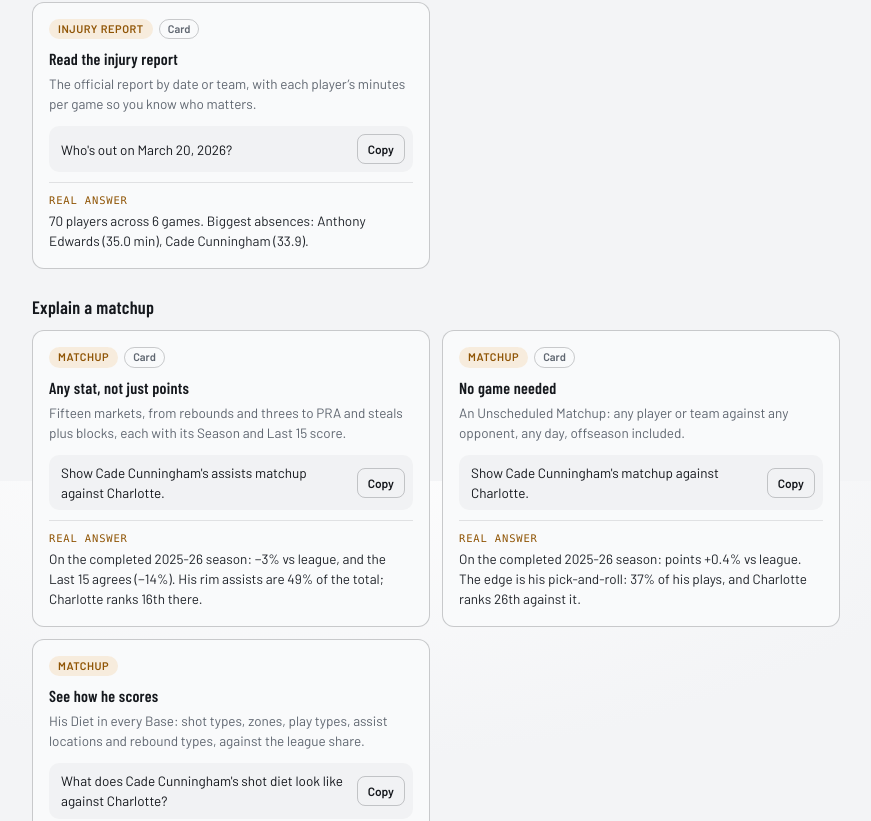
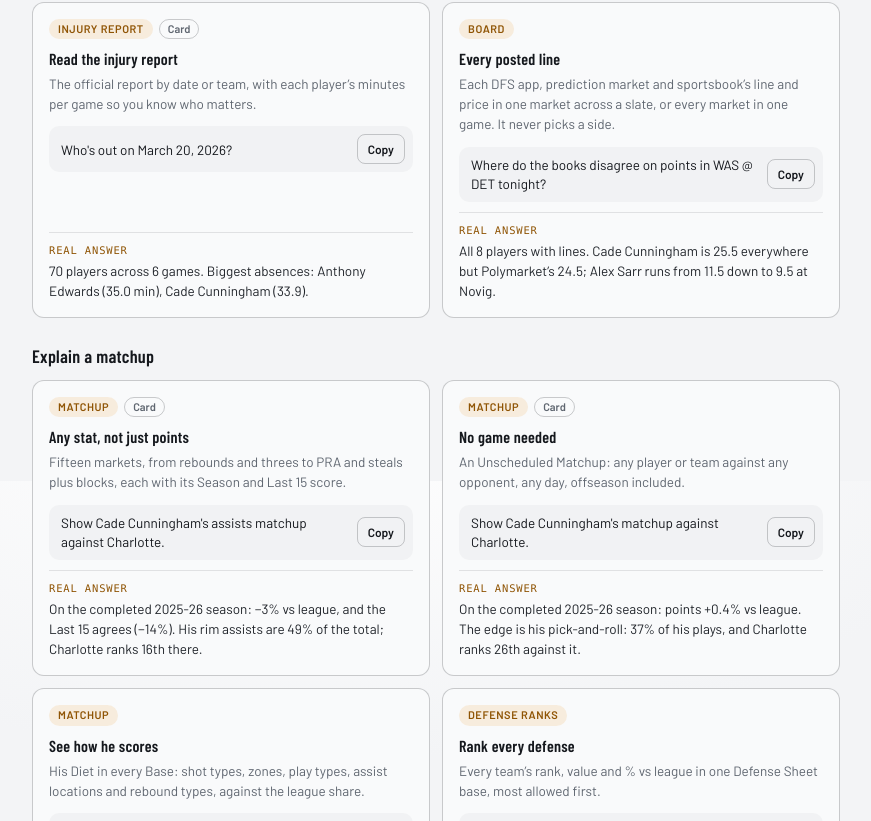
Before and after one commit to crf04/statsplus-frontend, a React (Vite) app: page /connect in a window 1280 px wide. Shown: the part 4319-5140 px from the top of the page, without its empty margins (328-1199 px from the left). Built offline with nearby package versions, Linux system fonts and the light colour scheme; a web font is replaced by a local one.

Commit message:
Connect lists every connector tool (#500)
* Connect lists Season stats, Board and Publish report

* Connect lists Defense ranks

```diff
--- a/src/connect/capabilityData.js
+++ b/src/connect/capabilityData.js
@@ -1,7 +1,9 @@
 // Everything the connector can do, one real prompt and one real answer each.
 // Answers are production connector results captured 2026-10-19 and re-checked
-// 2026-10-20 on the completed 2025-26 season. `card` marks answers drawn as a
-// card where the chat app supports it; `writes` marks the two create-only tools.
+// 2026-10-20 on the completed 2025-26 season; Season stats, Board, Defense
+// ranks and Publish report were captured 2026-11-09. `card` marks answers drawn
+// as a card where the chat app supports it; `writes` marks the three
+// create-only tools.
 
 export const GROUPS = [
   { id: 'night', label: 'Read a night' },
@@ -43,6 +45,15 @@ export const CAPABILITIES = [
     card: true,
   },
   {
+    group: 'night',
+    tool: 'Board',
+    title: 'Every posted line',
+    what: 'Each DFS app, prediction market and sportsbook’s line and price in one market across a slate, or every market in one game. It never picks a side.',
+    prompt: 'Where do the books disagree on points in WAS @ DET tonight?',
+    answer:
+      'All 8 players with lines. Cade Cunningham is 25.5 everywhere but Polymarket’s 24.5; Alex Sarr runs from 11.5 down to 9.5 at Novig.',
+  },
+  {
     group: 'matchup',
     tool: 'Matchup',
     title: 'Any stat, not just points',
@@ -70,6 +81,15 @@ export const CAPABILITIES = [
     prompt: "What does Cade Cunningham's shot diet look like against Charlotte?",
     answer:
       'On the completed 2025-26 season: pick-and-roll ball handler on 37% of his plays (league 18%); pull-ups are 40% of his shots (league 24%).',
+  },
+  {
+    group: 'matchup',
+    tool: 'Defense ranks',
+    title: 'Rank every defense',
+    what: 'Every team’s rank, value and % vs league in one Defense Sheet base, most allowed first.',
+    prompt: 'Who allowed the most Restricted Area makes in 2025-26?',
+    answer:
+      'Washington, 21.07 per 48 (30th, +24.7% vs league); Detroit allowed the second fewest, 13.45 (2nd, −20.4%).',
   },
   {
     group: 'history',
@@ -114,6 +134,15 @@ export const CAPABILITIES = [
     prompt:
       'Has Jaime Jaquez beaten his closing lines against the 10 worst transition defenses last season?',
     answer: 'Over his DraftKings closing line in 17 of 27 games (25 had a line); 4 of his last 5.',
+  },
+  {
+    group: 'history',
+    tool: 'Season stats',
+    title: 'A whole past season',
+    what: 'Per-game averages, shooting, TS%, usage and totals for 2023-24 or 2024-25. No playoffs or career totals.',
+    prompt: 'How did Jokić do in 2024-25?',
+    answer:
+      '70 games for Denver: 29.6 points, 12.8 rebounds and 10.2 assists on 66.3% true shooting and 28.5% usage.',
   },
   {
     group: 'roles',
@@ -210,4 +239,14 @@ export const CAPABILITIES = [
     answer: 'Saved to your account under that name. It only creates; it never edits or deletes.',
     writes: true,
   },
+  {
+    group: 'ideas',
+    tool: 'Publish report',
+    title: 'Publish your research',
+    what: 'Turn a finished answer into a page with CourtAI’s own cards, unlisted unless you ask to list it in the Research feed.',
+    prompt: 'Publish this as a report and list it in the Research feed.',
+    answer:
+      '“OG Anunoby Over 5.5 Rebounds — NYK @ CLE (Hart out)” is one: 3 cards at courtai.app/reports/xNAGaFDsn7.',
+    writes: true,
+  },
 ];
```
Also changed, not shown: 2 other files (tests, documents, lock files or other folders).
